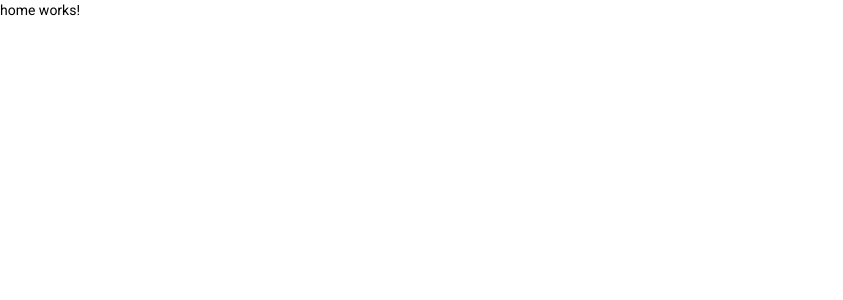
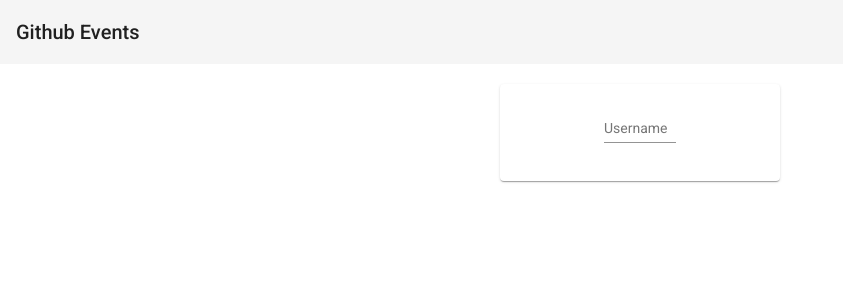
Before and after one commit to adityatelange/gh-user-activity, an Angular app: page / in a window 1280 px wide. Shown: the top 300 px of the page, without its empty margins (0-843 px from the left). Built offline with nearby package versions, Linux system fonts and the light colour scheme.

Commit message:
add toolbar and simple input box

```diff
--- a/src/app/home/home.component.css
+++ b/src/app/home/home.component.css
@@ -0,0 +1,9 @@
+mat-card {
+  margin: 20px 500px;
+  padding: 20px 80px;
+  text-align: center;
+}
+
+.form {
+  width: 60%;
+}
--- a/src/app/home/home.component.html
+++ b/src/app/home/home.component.html
@@ -1 +1,11 @@
-<p>home works!</p>
+<div class="home">
+  <mat-toolbar>
+    <span>Github Events</span>
+  </mat-toolbar>
+  <mat-card>
+    <mat-form-field class="form">
+      <mat-label>Username</mat-label>
+      <input matInput type="text" placeholder="Ex. torvalds">
+    </mat-form-field>
+  </mat-card>
+</div>
```
Also changed, not shown: src/app/angular-material/angular-material.module.ts (+10 -2 lines).
